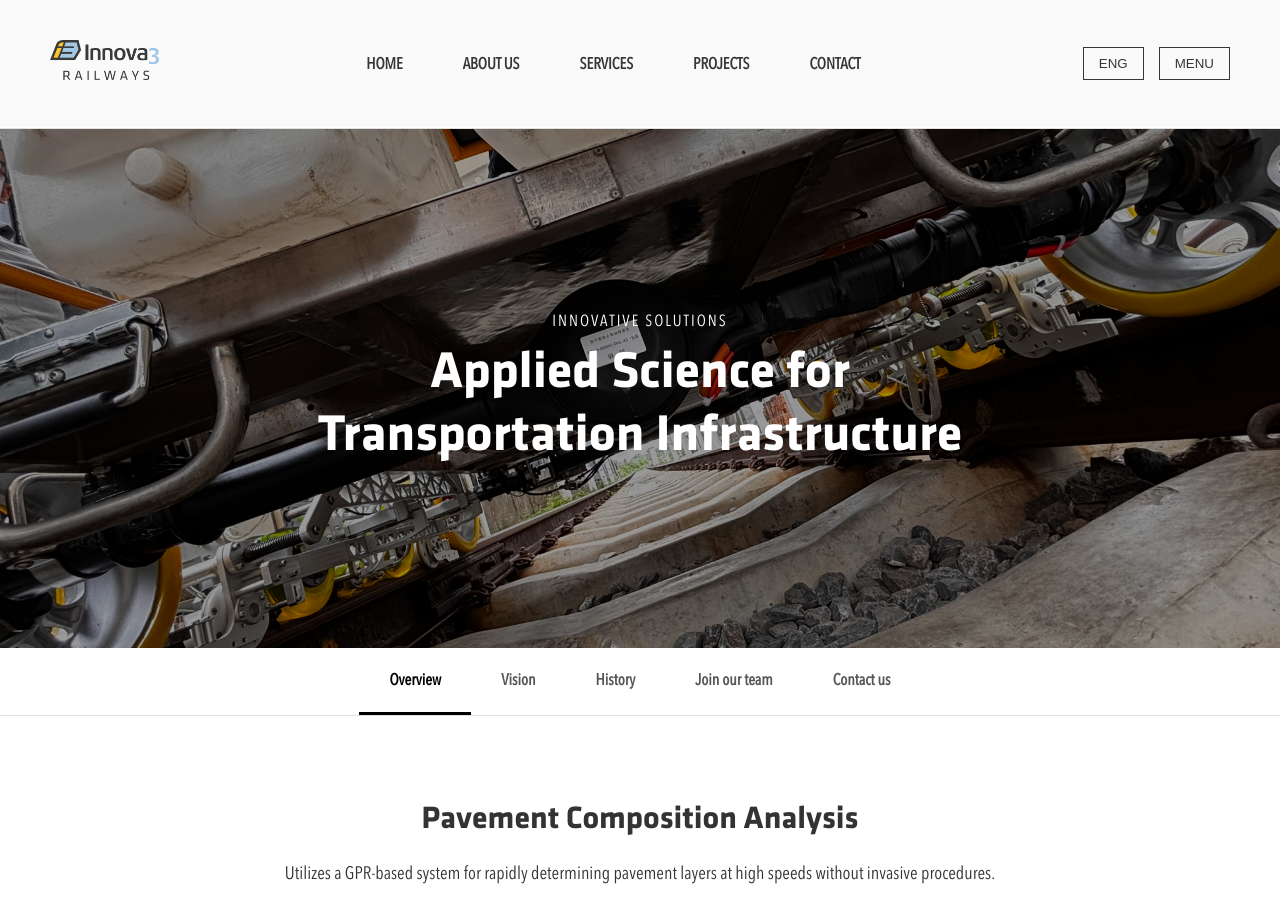
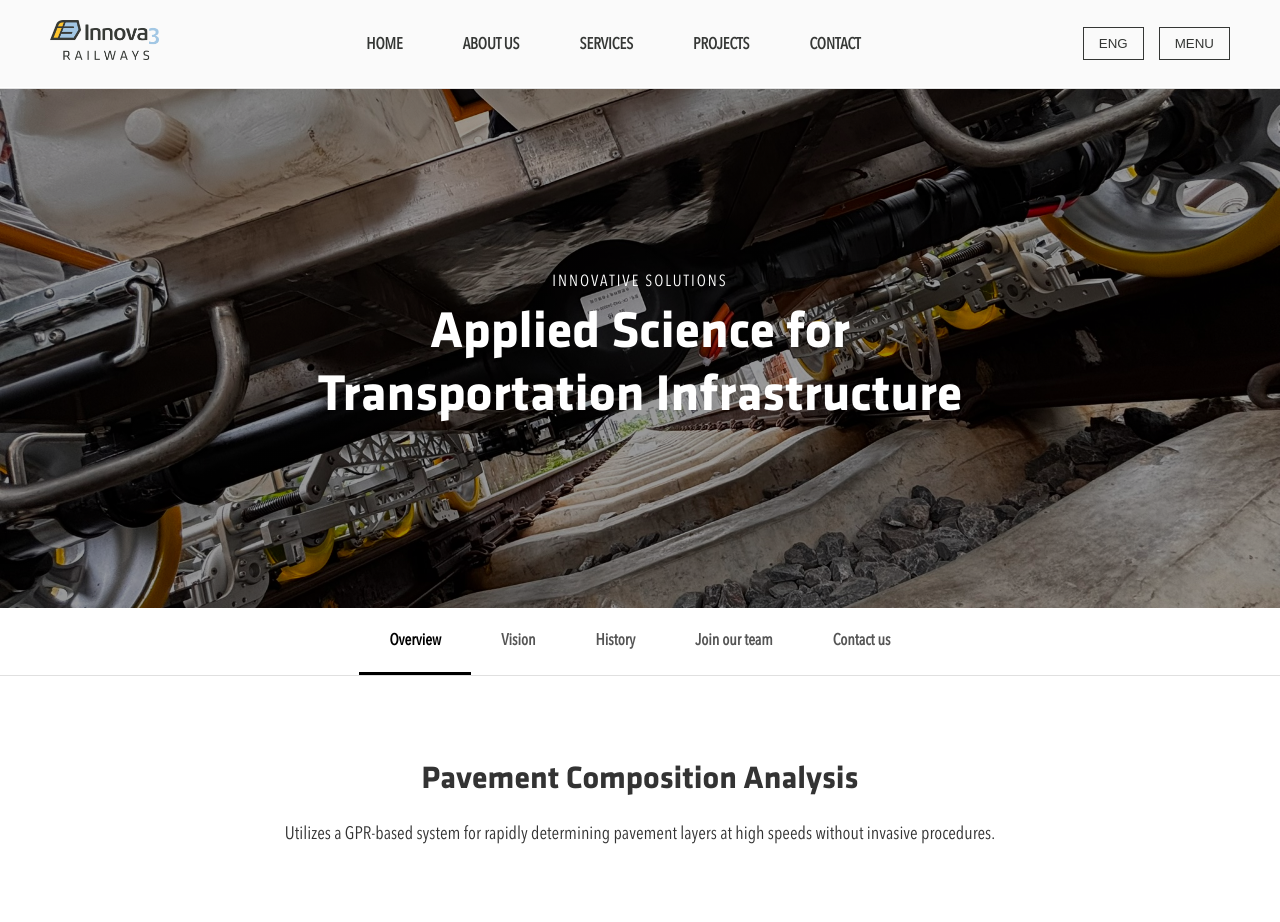
Before and after one commit to carlosbeneton-spec/innova3railways, a plain HTML site: page index.html in a window 1280 px wide. Drawn offline with Linux system fonts and the light colour scheme; a web font is replaced by a local one.

Commit message:
Reduce body padding for improved layout consistency

```diff
--- a/style.css
+++ b/style.css
@@ -51,7 +51,7 @@ body {
     display: flex;
     justify-content: space-between;
     align-items: center;
-    padding: 40px 50px;
+    padding: 20px 50px;
     width: 100%;
     background-color: #FAFAFA;
     position: relative;
```
